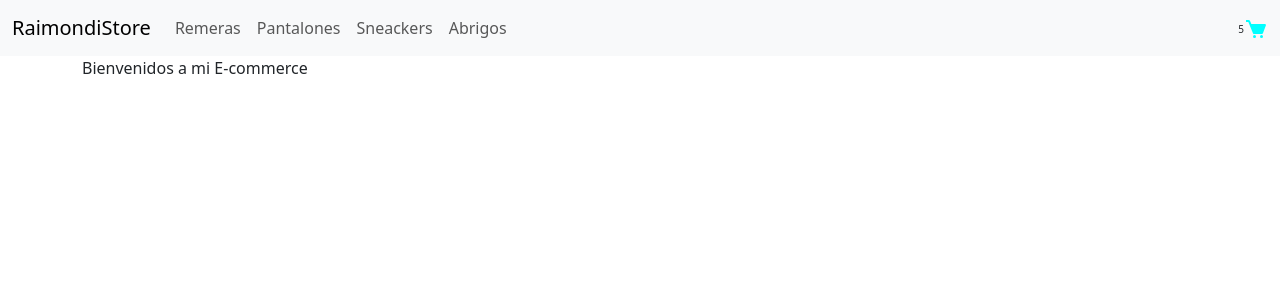
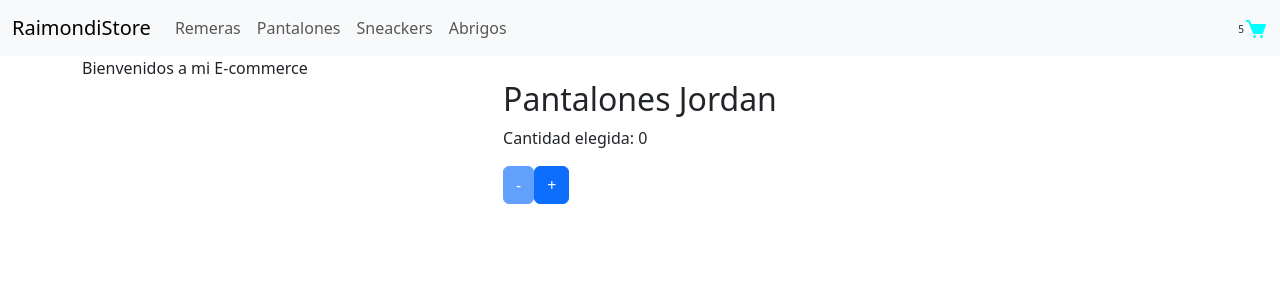
Before and after one commit to SantiagoEspindola02/raimondistore-react, a React (Vite) app: page / in a window 1280 px wide. Shown: the top 300 px of the page. Built offline with nearby package versions, Linux system fonts and the light colour scheme.

Commit message:
se creo el ItemCount

```diff
--- a/src/App.jsx
+++ b/src/App.jsx
@@ -1,7 +1,7 @@
 
 import './App.css'
 import ItemListContainer from './components/ItemListContainer'
-import NavBar from './components/Navbar'
+import NavBar from './components/NavBar'
 
 function App() {
 
--- /dev/null
+++ b/src/components/ItemCount.jsx
@@ -0,0 +1,43 @@
+import { useState } from "react"
+
+const products = [
+    {
+        id: 1,
+        name: "Pantalones Jordan",
+        price: 200,
+        stock: 6,
+    }
+]
+
+const ItemCount = () => {
+    const [count, setCount] = useState(0)
+
+    const increment = () => {
+        setCount(count + 1)
+    }
+
+    const decrement = () => {
+        setCount(count - 1)
+    }
+
+    return (
+            <div className="d-flex justify-content-center align-items-center">
+                {products.map((product) => (
+                    <div key={product.id}>
+                        <h2>{product.name}</h2>
+                        {count >= 5 && <span>Has seleccionado todo el stock disponible!!</span>}
+                        <p disabled= {count === 5} >Cantidad elegida: {count}</p>
+                        <div>
+                            <button disabled={count === 0} onClick={decrement} className="btn btn-primary" type="button"> - </button>
+                            <button disabled={count === 5} onClick={increment} className="btn btn-primary" type="button"> + </button>
+                        </div>
+
+                    </div>
+                ))}
+
+            </div>
+    )
+}
+
+
+export default ItemCount
--- a/src/components/ItemListContainer.jsx
+++ b/src/components/ItemListContainer.jsx
@@ -1,7 +1,10 @@
+import ItemCount from "./ItemCount"
 
 const ItemListContainer = ({saludo}) => {
   return (
-    <div className="container">{saludo}</div>
+    <div className="container">{saludo}
+    <ItemCount />
+    </div>
   )
 }
 
```
